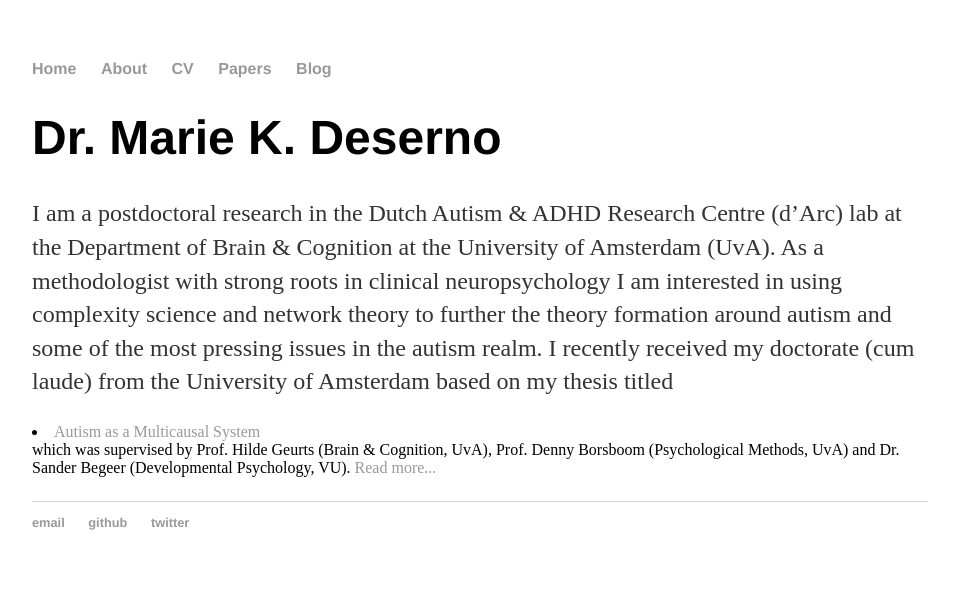
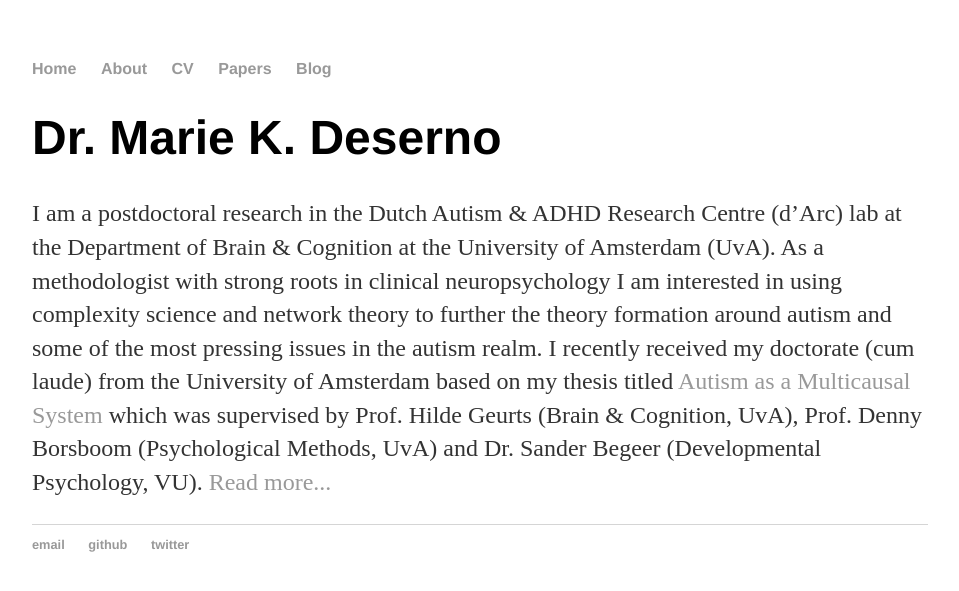
Before and after one commit to MarieDeserno/mariekdeserno.github.io, a Jekyll site: the page built from index.html, in a window 1280 px wide. Shown: the top 591 px of the page, without its empty margins (160-1119 px from the left). Built offline with Jekyll 4.4.1, drawn with Linux system fonts in a browser that asks for light colours.

```diff
--- a/index.html
+++ b/index.html
@@ -8,5 +8,5 @@ title: Marie K. Deserno
 		I am a postdoctoral research in the Dutch Autism & ADHD Research Centre (d’Arc) lab at the Department of Brain & Cognition at the University of Amsterdam (UvA).
 		As a methodologist with strong roots in clinical neuropsychology I am interested in using complexity science and network theory to further the theory formation around autism and some of the most pressing issues in the autism realm.
 		I recently received my doctorate (cum laude) from the University of Amsterdam
-		based on my thesis titled <li><a href="https://dare.uva.nl/search?identifier=a6933d33-58d9-465a-b55f-a3d5d4b0e66c">Autism as a Multicausal System</a></li> which was supervised by Prof. Hilde Geurts (Brain & Cognition, UvA), Prof. Denny Borsboom (Psychological Methods, UvA) and Dr. Sander Begeer (Developmental Psychology, VU). <a href="/about">Read more...</a></p>
+		based on my thesis titled <a href="https://dare.uva.nl/search?identifier=a6933d33-58d9-465a-b55f-a3d5d4b0e66c">Autism as a Multicausal System</a> which was supervised by Prof. Hilde Geurts (Brain & Cognition, UvA), Prof. Denny Borsboom (Psychological Methods, UvA) and Dr. Sander Begeer (Developmental Psychology, VU). <a href="/about">Read more...</a></p>
 </div><!-- /.blurb -->
```
